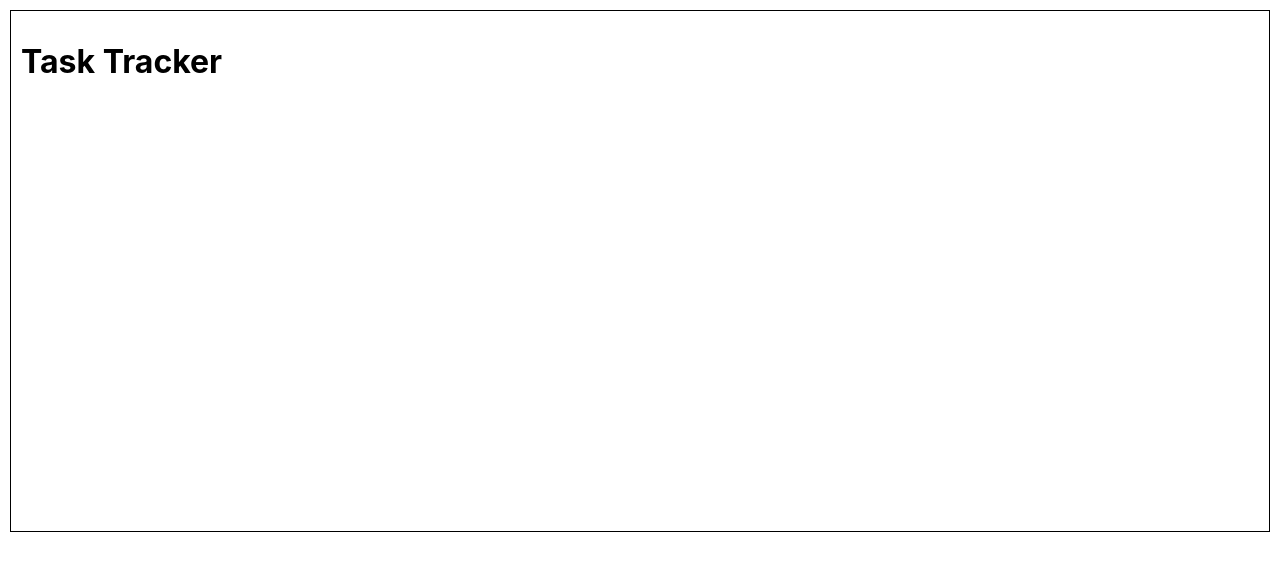
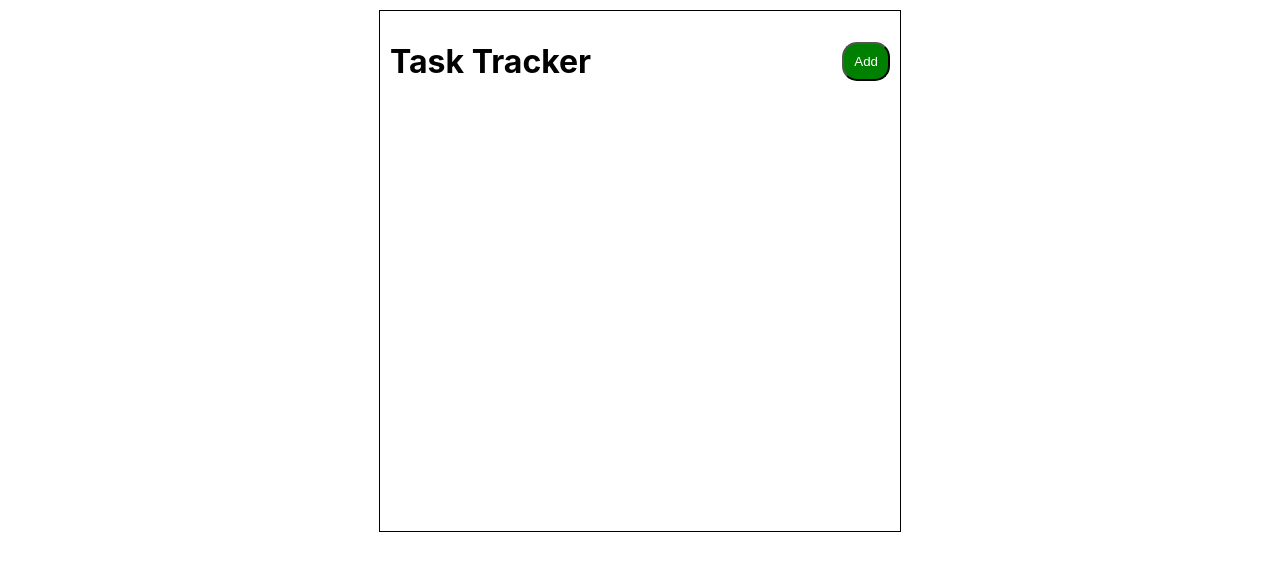
Before and after one commit to mitokande/to-do-react, a React (Create React App) app: page / in a window 1280 px wide. Shown: the top 570 px of the page. Built offline with nearby package versions, Linux system fonts and the light colour scheme.

Commit message:
"Add" Button and css

```diff
--- a/src/components/Button.js
+++ b/src/components/Button.js
@@ -1,7 +1,7 @@
 import React from 'react'
 
-export default function Button() {
+export default function Button({ title, onClick }) {
     return (
-        <div>Button</div>
+        <button className='btn'>{title}</button>
     )
 }
--- a/src/components/Header.js
+++ b/src/components/Header.js
@@ -1,7 +1,10 @@
 import React from 'react'
-
+import Button from './Button'
 export default function Header() {
     return (
-        <h1>Task Tracker</h1>
+        <div className='header'>
+            <h1>Task Tracker</h1>
+            <Button title="Add"></Button>
+        </div>
     )
 }
--- a/src/index.css
+++ b/src/index.css
@@ -14,7 +14,22 @@ code {
 
 .main {
   border: 1px solid black;
-  margin: 10px;
+  margin: 10px auto;
   padding: 10px;
+  max-width: 500px;
   min-height: 500px;
 }
+
+.header {
+  display: flex;
+  justify-content: space-between;
+}
+
+.btn {
+  background-color: green;
+  align-self: center;
+  padding: 10px;
+  border-radius: 15px;
+  color: white;
+  font-weight: 500;
+}
```
